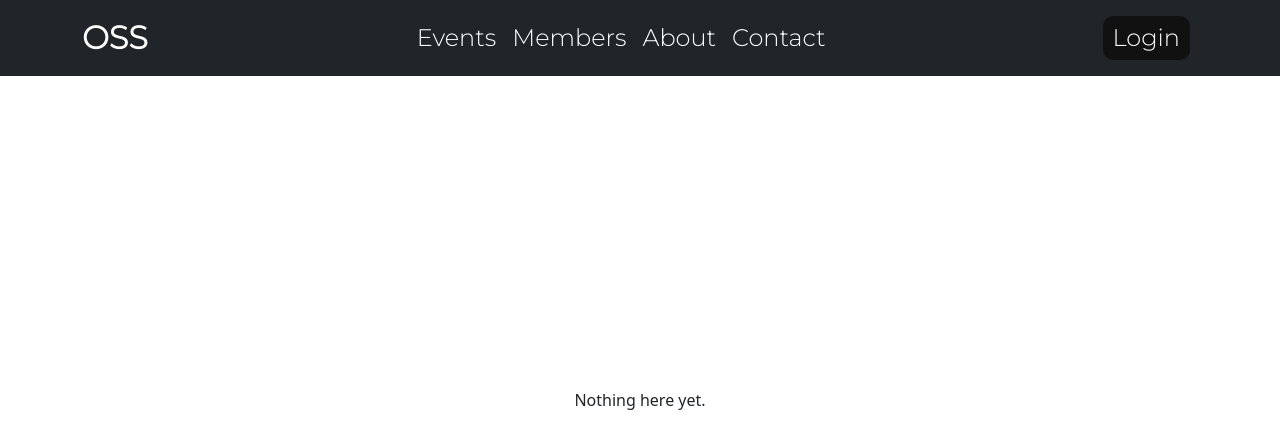
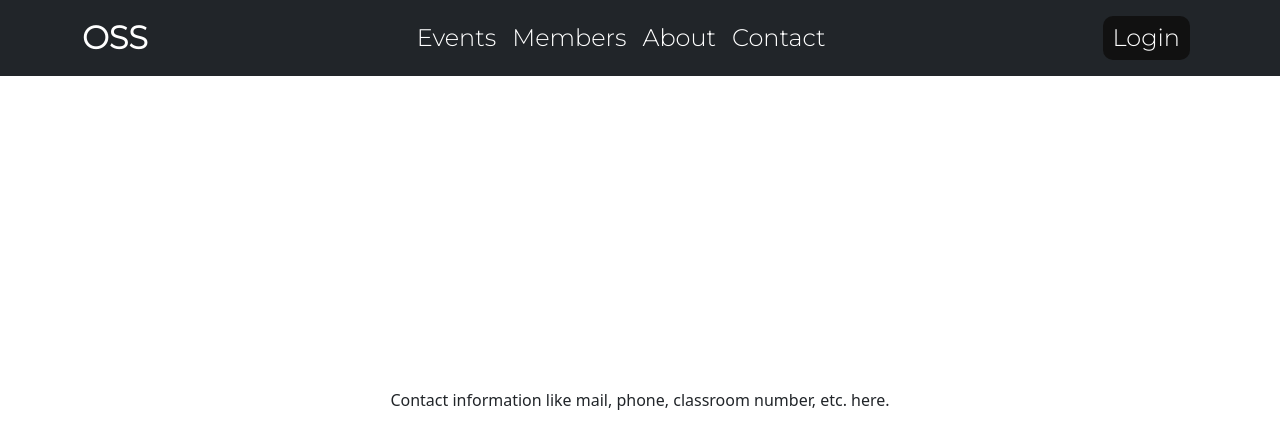
Before and after one commit to vermaaarti/ossgecr.github.io, a React (Create React App) app: page /contact in a window 1280 px wide. Shown: the top 448 px of the page. Built offline with nearby package versions, Linux system fonts and the light colour scheme.

Commit message:
Change placeholder text

```diff
--- a/src/components/pages/Contact.js
+++ b/src/components/pages/Contact.js
@@ -1,7 +1,11 @@
 import "./style/centerContent.css";
 
 function Contact() {
-  return <div className="centcnt">Nothing here yet.</div>;
+  return (
+    <div className="centcnt">
+      Contact information like mail, phone, classroom number, etc. here.
+    </div>
+  );
 }
 
 export default Contact;
```
